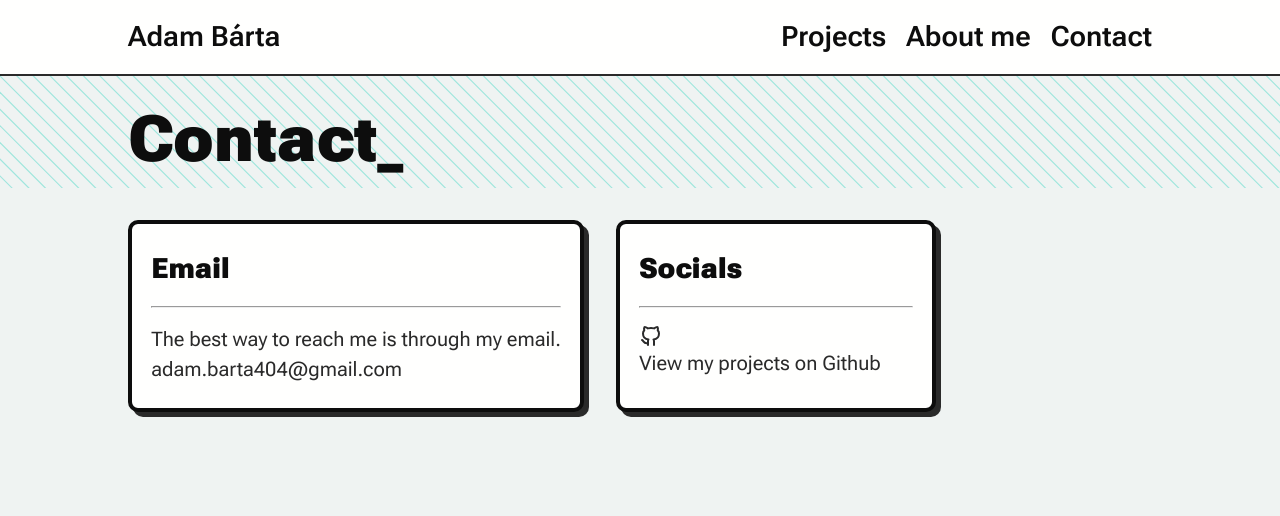
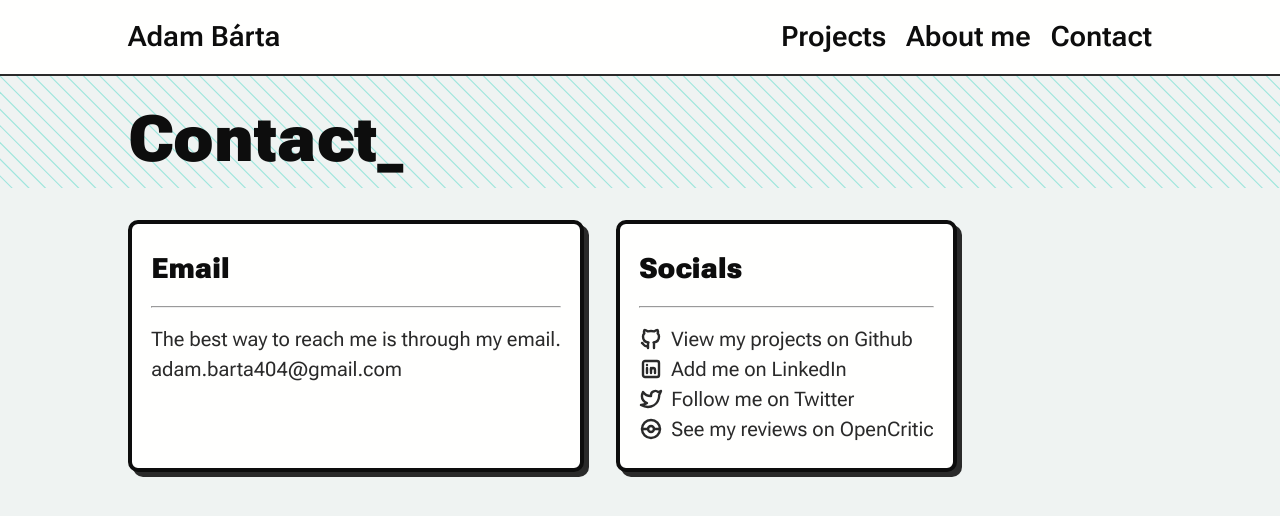
Before and after one commit to PeanutButte7/portfolio, a Next.js app: page /contact in a window 1280 px wide. Shown: the top 516 px of the page. Built offline with nearby package versions, Linux system fonts and the light colour scheme.

Commit message:
Added and styled links

```diff
--- a/src/components/ContactPage/ContactPage.styled.tsx
+++ b/src/components/ContactPage/ContactPage.styled.tsx
@@ -12,3 +12,21 @@ export const ContactPageStyled = styled('div', {
         },
     },
 });
+
+
+export const IconLinks = styled('div', {
+    '& > p': {
+        display: 'flex',
+        alignItems: 'center',
+        gap: '0.5rem',
+        cursor: 'pointer',
+
+        '&:hover': {
+            textDecoration: 'underline',
+        },
+
+        '& > svg': {
+            strokeWidth: '0.15rem',
+        }
+    }
+});
--- a/src/components/ContactPage/ContactPage.tsx
+++ b/src/components/ContactPage/ContactPage.tsx
@@ -1,6 +1,6 @@
 import {InformationCard, Typography} from 'components/UI';
-import {ContactPageStyled} from './ContactPage.styled';
-import {IconBrandGithub} from '@tabler/icons';
+import {ContactPageStyled, IconLinks} from './ContactPage.styled';
+import {IconBrandGithub, IconBrandLinkedin, IconBrandTwitter, IconPokeball} from '@tabler/icons';
 
 export function ContactPage() {
     return (
@@ -12,7 +12,20 @@ export function ContactPage() {
                 </Typography>
             </InformationCard>
             <InformationCard title="Socials" tight>
-                <Typography size="lg"><IconBrandGithub/>View my projects on Github</Typography>
+                <IconLinks>
+                    <Typography size="lg"
+                                onClick={() => window.open('https://github.com/PeanutButte7', '_blank')}><IconBrandGithub/>
+                        View my projects on Github</Typography>
+                    <Typography size="lg"
+                                onClick={() => window.open('https://www.linkedin.com/in/adam-b%C3%A1rta/', '_blank')}><IconBrandLinkedin/>
+                        Add me on LinkedIn</Typography>
+                    <Typography size="lg"
+                                onClick={() => window.open('https://twitter.com/AdamBartas', '_blank')}><IconBrandTwitter/>
+                        Follow me on Twitter</Typography>
+                    <Typography size="lg"
+                                onClick={() => window.open('https://opencritic.com/critic/7087/adam-b-rta', '_blank')}><IconPokeball/>
+                        See my reviews on OpenCritic</Typography>
+                </IconLinks>
             </InformationCard>
         </ContactPageStyled>
     );
```
